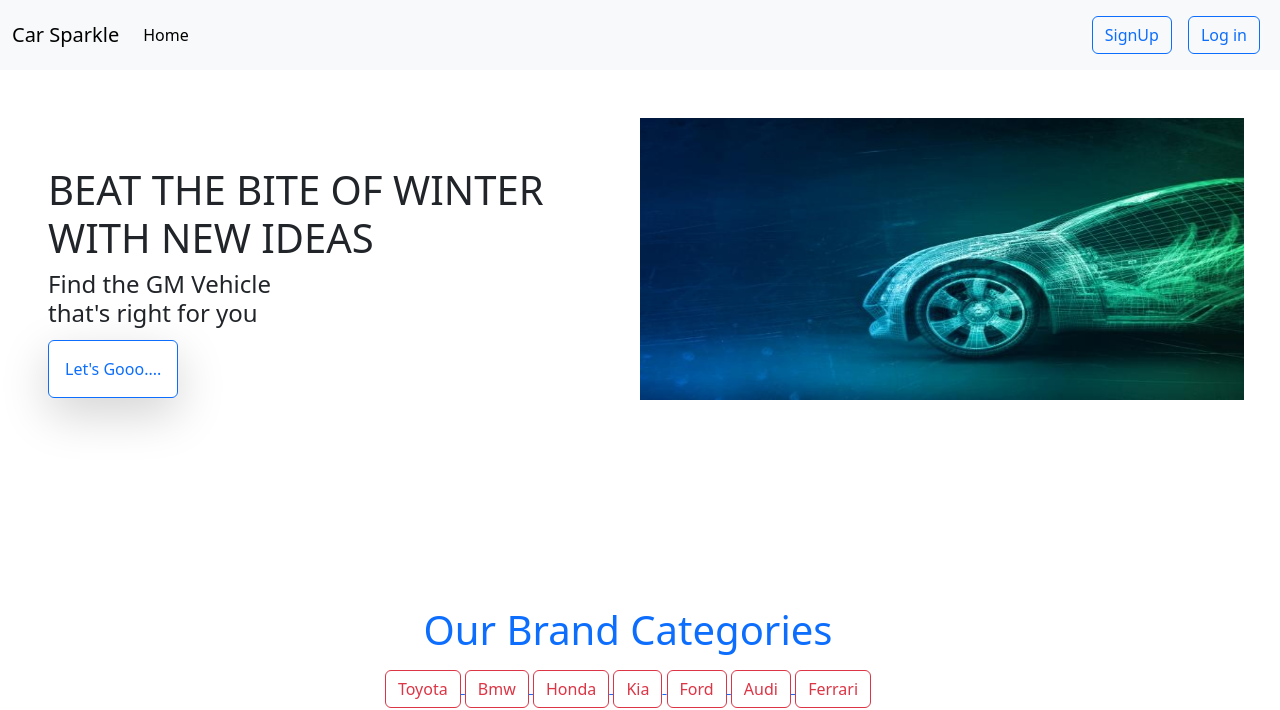
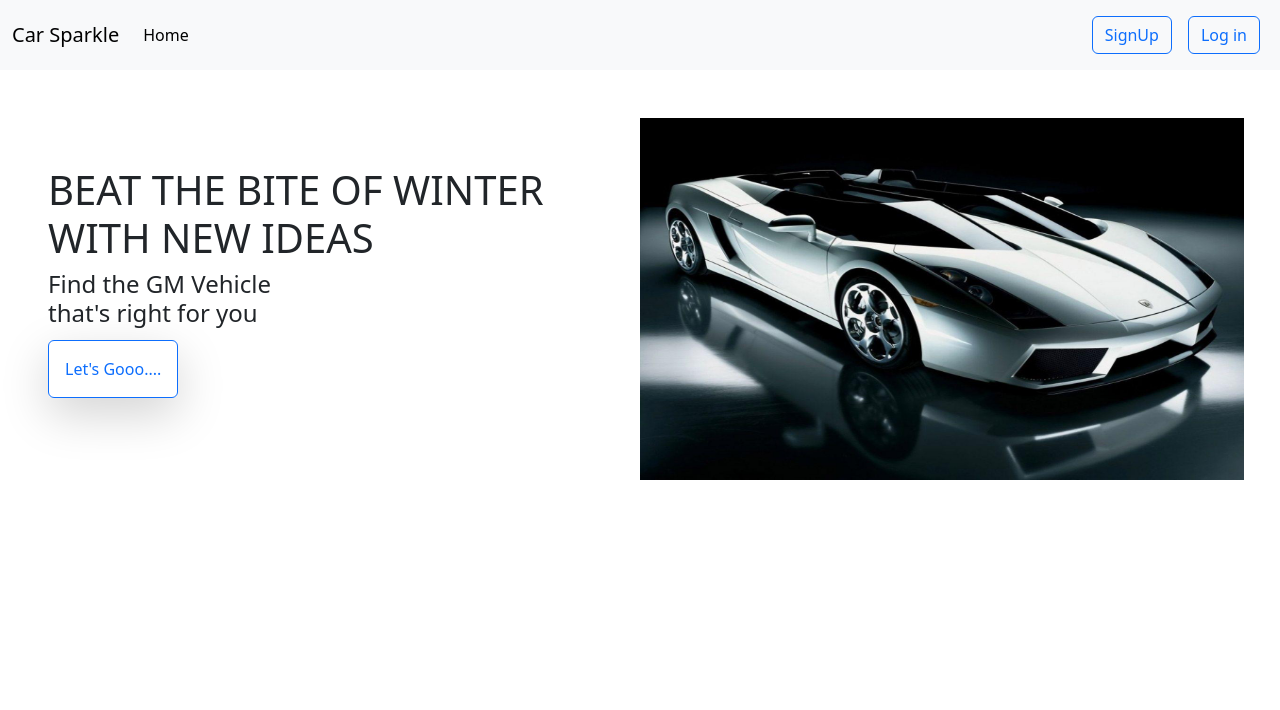
Before and after one commit to Ibrahimhowlader2/car_sales, a Django app: page / in a window 1280 px wide. Shown: the top 710 px of the page. Run offline with Django 5.2, Linux system fonts and the light colour scheme; data comes from the database, SQL or seed files in the repository.

Commit message:
change photo

```diff
--- a/templates/home.html
+++ b/templates/home.html
@@ -10,7 +10,7 @@
             Gooo....</button>
     </div>
     <div class="col-6">
-        <img src="{% static 'images/car.jpg' %}" class="w-100 h-75" alt="">
+        <img src="{% static 'images/10.jpg' %}" class="w-100 h-75" alt="">
     </div>
 </section>
 
```
Also changed, not shown: static/images/10.jpg (added).
